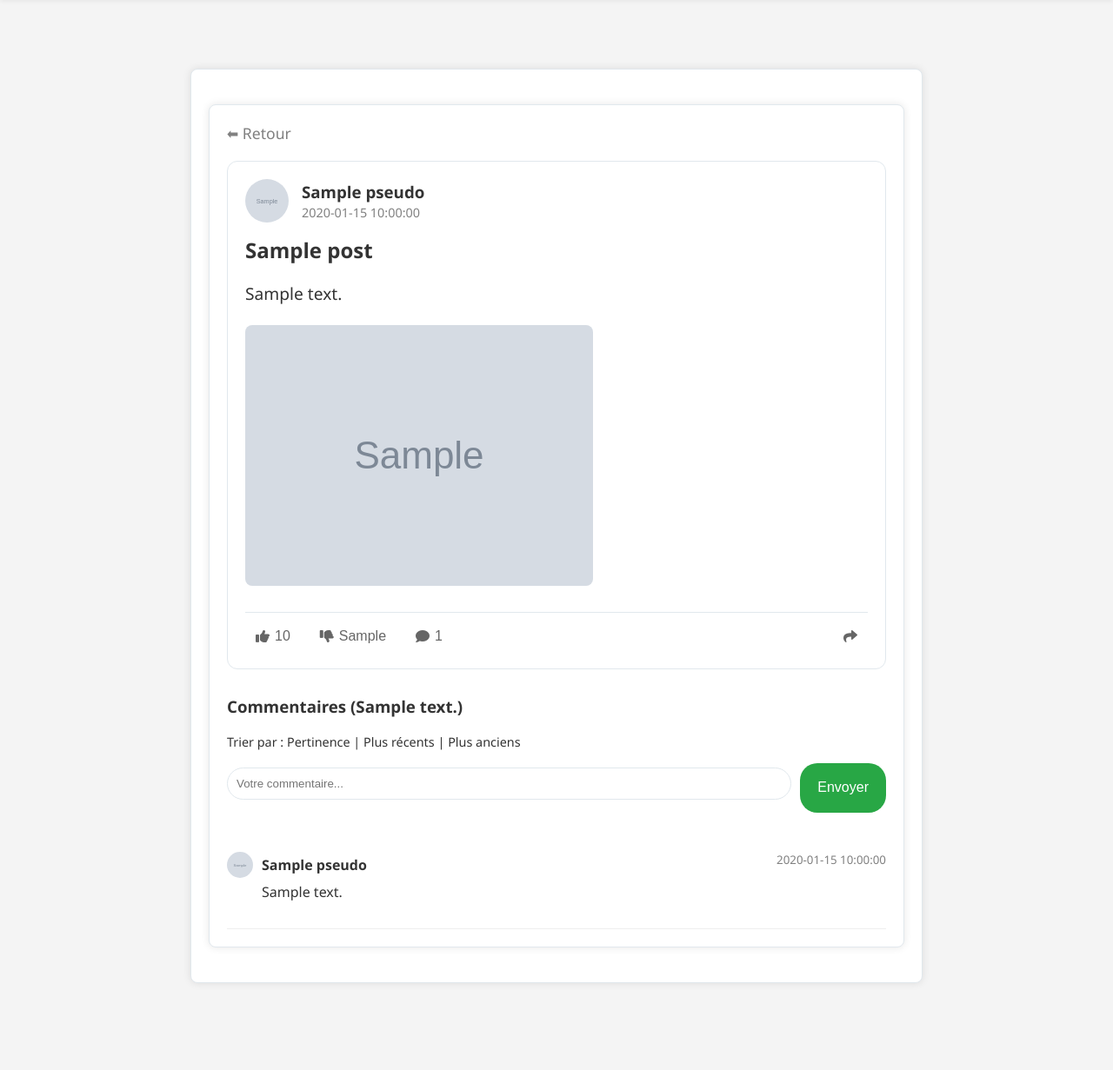
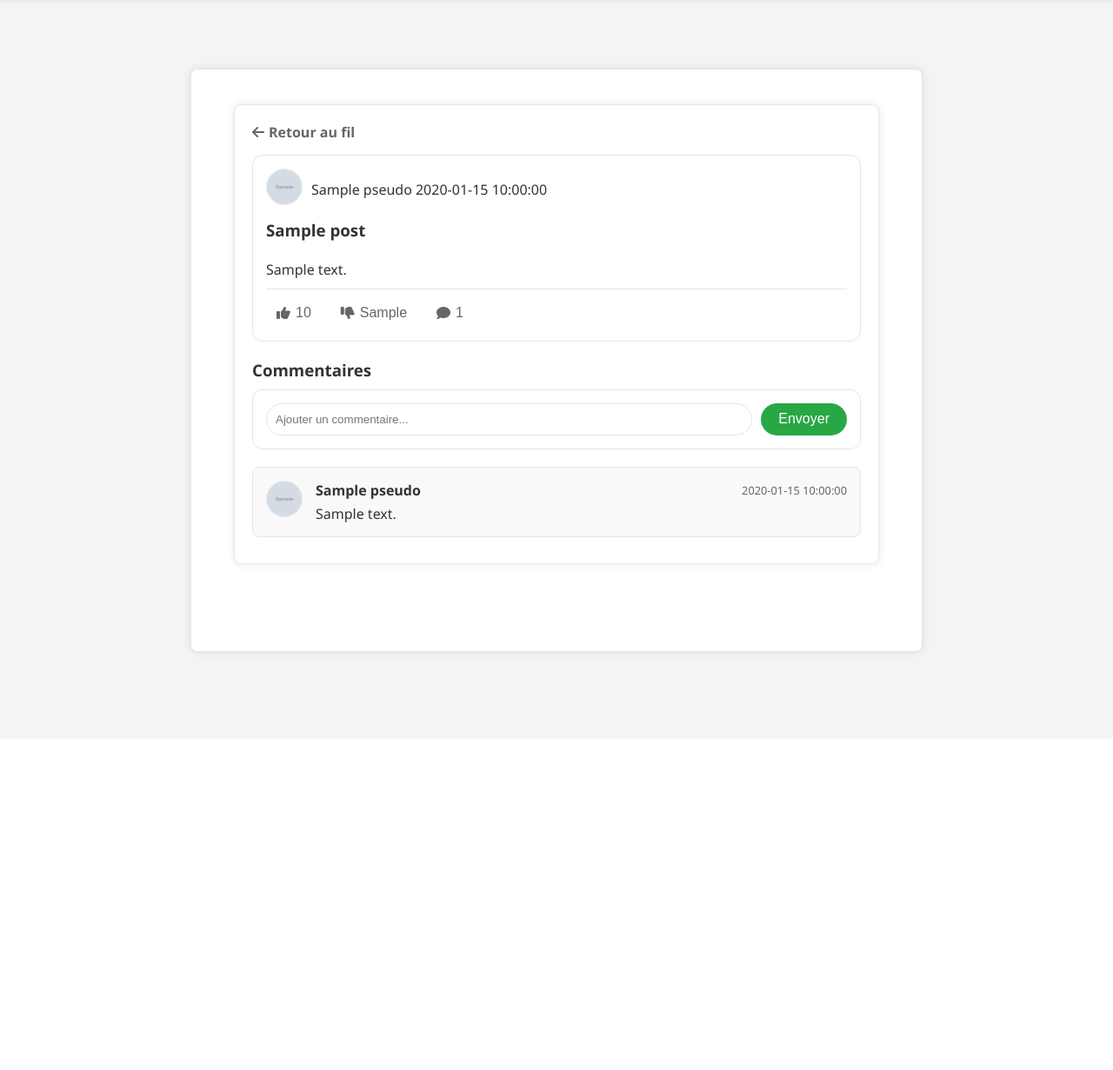
Before and after one commit to Yukina-Shiro/projet_gamehub, a PHP site: template src/views/post_detail.php in a window 1280 px wide. Shown: the part 61-1292 px from the top of the page at 87% size. After the commit the page ends 818 px from the top, so only its background shows below. Run offline with PHP 8.4, Linux system fonts and the light colour scheme; the template is opened without the code that fills it: most values are stand-ins (such as "Sample title", 1, 10 or a date in 2020); grey boxes marked "Sample" are stand-in pictures; data that the repository does not hold is empty.

Commit message:
Commentaire corriger, ajout AJAX, modification BDD

```diff
--- a/src/models/CommentModel.php
+++ b/src/models/CommentModel.php
@@ -1,68 +1,61 @@
 <?php
 require_once 'models/Model.php';
-require_once 'models/NotificationModel.php';
 
 class CommentModel extends Model {
 
-    public function addComment($userId, $postId, $text) {
-        $sql = "INSERT INTO commentaire (id_utilisateur, id_post, commentaire) VALUES (?, ?, ?)";
+    public function getCommentsSorted($postId, $currentUserId, $sort = 'pertinence') {
+        $sql = "SELECT c.*, u.pseudo, u.photo_profil,
+                (SELECT COUNT(*) FROM ami a WHERE
+                    (a.id_utilisateur1 = :me AND a.id_utilisateur2 = c.id_utilisateur)
+                    OR
+                    (a.id_utilisateur1 = c.id_utilisateur AND a.id_utilisateur2 = :me)
+                    AND a.statut = 'valide'
+                ) as is_friend
+                FROM commentaire c
+                JOIN utilisateur u ON c.id_utilisateur = u.id_utilisateur
+                WHERE c.id_post = :postId
+                ORDER BY c.date_com DESC"; // Plus récents en premier
         $stmt = $this->pdo->prepare($sql);
-        $stmt->execute([$userId, $postId, $text]);
-
-        // Notification
-        $stmtPost = $this->pdo->prepare("SELECT id_utilisateur FROM post WHERE id_post = ?");
-        $stmtPost->execute([$postId]);
-        $authorId = $stmtPost->fetchColumn();
-
-        if ($authorId != $userId) {
-            $notif = new NotificationModel($this->pdo);
-            $notif->add($authorId, $userId, 'comment', "a commenté votre post.");
-        }
+        $stmt->execute(['postId' => $postId, 'me' => $currentUserId]);
+        return $stmt->fetchAll();
     }
 
-    // L'ALGORITHME DE TRI INTELLIGENT
-    public function getCommentsSorted($postId, $viewerId, $sortType = 'pertinence') {
-        // On récupère d'abord le vote du visiteur pour savoir ce qu'il préfère
-        $stmtVote = $this->pdo->prepare("SELECT vote FROM vote WHERE id_utilisateur = ? AND id_post = ?");
-        $stmtVote->execute([$viewerId, $postId]);
-        $myVote = $stmtVote->fetchColumn(); // 1, -1 ou false
-
-        // La requête de base récupère le commentaire + infos user + si c'est un ami + le vote de l'auteur du commentaire
-        $sql = "SELECT c.*, u.pseudo, u.photo_profil,
-                (SELECT vote FROM vote WHERE id_utilisateur = c.id_utilisateur AND id_post = c.id_post) as author_vote,
-                (SELECT COUNT(*) FROM ami WHERE (id_utilisateur1 = :me AND id_utilisateur2 = c.id_utilisateur) OR (id_utilisateur1 = c.id_utilisateur AND id_utilisateur2 = :me)) as is_friend
+    // --- NOUVEAU : Récupérer UN SEUL commentaire complet par son ID ---
+    public function getCommentById($commentId) {
+        $sql = "SELECT c.*, u.pseudo, u.photo_profil
                 FROM commentaire c
                 JOIN utilisateur u ON c.id_utilisateur = u.id_utilisateur
-                WHERE c.id_post = :postid ";
+                WHERE c.id_commentaire = ?";
+        $stmt = $this->pdo->prepare($sql);
+        $stmt->execute([$commentId]);
+        return $stmt->fetch();
+    }
 
-        // Gestion des tris
-        if ($sortType === 'recent') {
-            $sql .= "ORDER BY c.date_com DESC";
+    // --- MODIFIÉ : Retourne maintenant l'ID inséré ---
+    public function addComment($userId, $postId, $content, $voteSnapshot = 0) {
+        $sql = "INSERT INTO commentaire (id_utilisateur, id_post, commentaire, vote_at_time, date_com)
+                VALUES (?, ?, ?, ?, NOW())";
+        $stmt = $this->pdo->prepare($sql);
+        $stmt->execute([$userId, $postId, $content, $voteSnapshot]);
+
+        // On récupère l'ID du commentaire qu'on vient de créer
+        $newCommentId = $this->pdo->lastInsertId();
+
+        $this->notifyPostOwner($userId, $postId);
+
+        return $newCommentId; // On retourne cet ID
+    }
+
+    private function notifyPostOwner($senderId, $postId) {
+        $stmt = $this->pdo->prepare("SELECT id_utilisateur FROM post WHERE id_post = ?");
+        $stmt->execute([$postId]);
+        $post = $stmt->fetch();
+        if ($post && $post['id_utilisateur'] != $senderId) {
+            $msg = "a commenté votre publication.";
+            $sqlNotif = "INSERT INTO notification (id_destinataire, id_emetteur, type, message, date_notif) VALUES (?, ?, 'comment', ?, NOW())";
+            $stmtNotif = $this->pdo->prepare($sqlNotif);
+            $stmtNotif->execute([$post['id_utilisateur'], $senderId, $msg]);
         }
-        elseif ($sortType === 'old') {
-            $sql .= "ORDER BY c.date_com ASC";
-        }
-        elseif ($sortType === 'pertinence') {
-            // 1. D'abord les amis (is_friend DESC)
-            // 2. Ensuite ceux qui ont voté comme moi (Si j'ai liké, je veux voir les likers)
-
-            $sql .= "ORDER BY is_friend DESC, ";
-
-            if ($myVote == 1) {
-                // Je like : je veux voir les votes positifs (1) en premier
-                $sql .= "author_vote DESC, c.date_com DESC";
-            } elseif ($myVote == -1) {
-                // Je dislike : je veux voir les votes négatifs (-1) en premier
-                $sql .= "author_vote ASC, c.date_com DESC";
-            } else {
-                // Je suis neutre : tri par date classique
-                $sql .= "c.date_com DESC";
-            }
-        }
-
-        $stmt = $this->pdo->prepare($sql);
-        $stmt->execute([':me' => $viewerId, ':postid' => $postId]);
-        return $stmt->fetchAll();
     }
 }
 
--- a/src/views/post_detail.php
+++ b/src/views/post_detail.php
@@ -1,50 +1,41 @@
-<?php
-require_once 'models/VoteModel.php';
-require_once 'models/CommentModel.php';
-require_once 'models/FriendModel.php';
-global $pdo;
-$voteModel = new VoteModel($pdo);
-$commentModel = new CommentModel($pdo);
-$friendModel = new FriendModel($pdo);
-$myFriends = isset($_SESSION['user_id']) ? $friendModel->getFriendsList($_SESSION['user_id']) : [];
-include 'views/layout/header.php';
+<?php include 'views/layout/header.php'; ?>
 
-// --- LOGIQUE DE RETOUR INTELLIGENT ---
-// Par défaut, on retourne à l'accueil
-$backLink = 'index.php?controller=Home&action=index';
+<div class="container" style="max-width: 700px; margin-bottom: 80px;">
 
-// Si on a un referer (page précédente) et qu'il vient de NOTRE site, on l'utilise
-if (isset($_SERVER['HTTP_REFERER']) && strpos($_SERVER['HTTP_REFERER'], 'index.php') !== false) {
-    // Petit fix : si le referer est la page login ou register, on évite, on retourne à l'accueil
-    if (strpos($_SERVER['HTTP_REFERER'], 'action=login') === false && strpos($_SERVER['HTTP_REFERER'], 'action=register') === false) {
-        $backLink = $_SERVER['HTTP_REFERER'];
-    }
-}
-?>
-
-<div class="container">
-    <a href="<?= htmlspecialchars($backLink) ?>" style="color:gray; text-decoration: none; font-size: 1.1em; display: flex; align-items: center; margin-bottom: 20px;">
-        ⬅ Retour
+    <a href="index.php?controller=Home&action=index" style="display:inline-flex; align-items:center; gap:5px; margin-bottom:15px; color:var(--text-secondary); font-weight:bold; cursor:pointer; text-decoration:none;">
+        <i class="fa-solid fa-arrow-left"></i> Retour au fil
     </a>
 
-    <div style="background: white; border: 1px solid #e1e8ed; border-radius: 12px; padding: 20px;">
-        <div style="display: flex; align-items: center; margin-bottom: 15px;">
-            <img src="<?= !empty($post['photo_profil']) ? 'uploads/'.$post['photo_profil'] : 'https://via.placeholder.com/40' ?>"
-                 style="width: 50px; height: 50px; border-radius: 50%; object-fit: cover; margin-right: 15px;">
-            <div>
-                <h3 style="margin: 0;"><?= htmlspecialchars($post['pseudo']) ?></h3>
-                <span style="color: gray; font-size: 0.9em;"><?= $post['date_creation'] ?></span>
+    <div class="post-card" id="post-<?= $post['id_post'] ?>">
+        <div class="post-header">
+            <a href="index.php?controller=User&action=profile&id=<?= $post['id_utilisateur'] ?>">
+                <img src="<?= !empty($post['photo_profil']) ? 'uploads/'.$post['photo_profil'] : 'https://via.placeholder.com/40' ?>" class="post-avatar">
+            </a>
+            <div class="post-user-info">
+                <a href="index.php?controller=User&action=profile&id=<?= $post['id_utilisateur'] ?>" class="user-name">
+                    <?= htmlspecialchars($post['pseudo']) ?>
+                </a>
+                <span class="post-meta"><?= $post['date_creation'] ?></span>
             </div>
         </div>
 
-        <h2 style="margin: 0 0 10px 0;"><?= htmlspecialchars($post['titre']) ?></h2>
-        <p style="font-size: 1.2em; line-height: 1.6; margin-bottom: 20px;"><?= nl2br(htmlspecialchars($post['description'])) ?></p>
+        <div class="post-content">
+            <h3 style="margin-top:0; color:var(--text-color);"><?= htmlspecialchars($post['titre']) ?></h3>
+            <div style="color:var(--text-color); line-height:1.5;">
+                <?= nl2br(htmlspecialchars($post['description'])) ?>
+            </div>
+        </div>
 
-        <?php if (!empty($post['photo'])): ?>
-            <img src="uploads/<?= htmlspecialchars($post['photo']) ?>" style="max-width:100%; border-radius: 8px; margin-bottom: 20px;">
+        <?php
+            $imagePath = 'uploads/' . $post['photo'];
+            if (!empty($post['photo']) && file_exists($imagePath)):
+        ?>
+            <div class="post-image-container">
+                <img src="<?= htmlspecialchars($imagePath) ?>" class="post-img-full">
+            </div>
         <?php endif; ?>
 
-        <div class="post-actions">
+        <div class="post-actions" style="border-top: 1px solid var(--border-color); padding-top: 10px; margin-top: 10px;">
             <div class="post-actions-left">
                 <button class="action-btn btn-like <?= $myVote == 1 ? 'active' : '' ?>" onclick="voteAjax(<?= $post['id_post'] ?>, 1)">
                     <i class="fa-solid fa-thumbs-up"></i> <span class="count-like-<?= $post['id_post'] ?>"><?= $stats['nb_likes'] ?></span>
@@ -52,59 +43,128 @@ if (isset($_SERVER['HTTP_REFERER']) && strpos($_SERVER['HTTP_REFERER'], 'index.p
                 <button class="action-btn btn-dislike <?= $myVote == -1 ? 'active' : '' ?>" onclick="voteAjax(<?= $post['id_post'] ?>, -1)">
                     <i class="fa-solid fa-thumbs-down"></i> <span class="count-dislike-<?= $post['id_post'] ?>"><?= $stats['nb_dislikes'] ?></span>
                 </button>
-                            <button class="action-btn btn-comment" onclick="toggleComments(<?= $post['id_post'] ?>)">
-                                <i class="fa-solid fa-comment"></i> <span><?= count($comments) ?></span>
+                <button class="action-btn btn-comment" style="cursor:default;">
+                    <i class="fa-solid fa-comment"></i> <span id="global-comment-count"><?= count($comments) ?></span>
                 </button>
-                        </div>
-                        <div class="post-actions-right">
-                            <button class="action-btn btn-share" onclick="openShareModal(<?= $post['id_post'] ?>)"><i class="fa-solid fa-share"></i></button>
             </div>
         </div>
     </div>
 
-    <div style="margin-top: 30px;">
-        <h3>Commentaires (<?= $stats['nb_comments'] ?>)</h3>
+    <h3 style="margin: 20px 0 10px 0;">Commentaires</h3>
 
-        <div style="margin-bottom: 15px; font-size: 0.9em;">
-            Trier par :
-            <a href="index.php?controller=Post&action=show&id=<?= $post['id_post'] ?>&sort=pertinence" style="font-weight: <?= $currentSort=='pertinence'?'bold':'normal' ?>">Pertinence</a> |
-            <a href="index.php?controller=Post&action=show&id=<?= $post['id_post'] ?>&sort=recent" style="font-weight: <?= $currentSort=='recent'?'bold':'normal' ?>">Plus récents</a> |
-            <a href="index.php?controller=Post&action=show&id=<?= $post['id_post'] ?>&sort=old" style="font-weight: <?= $currentSort=='old'?'bold':'normal' ?>">Plus anciens</a>
+    <div class="post-card" style="padding: 15px;">
+        <form id="comment-form" style="display:flex; gap:10px; margin:0;">
+            <input type="hidden" id="post_id" value="<?= $post['id_post'] ?>">
+            <input type="text" id="comment_input" placeholder="Ajouter un commentaire..." required style="margin:0; flex:1; border-radius: 20px;">
+            <button type="submit" id="submit-comment-btn" style="width: auto; border-radius: 20px; padding: 0 20px;">Envoyer</button>
+        </form>
     </div>
 
-        <form method="post" style="margin-bottom: 30px; display:flex; gap:10px;">
-            <input type="text" name="commentaire" placeholder="Votre commentaire..." required style="border-radius: 20px;">
-            <button type="submit" style="width:auto; padding: 10px 20px; border-radius: 20px;">Envoyer</button>
-        </form>
-
-        <?php if (empty($comments)): ?>
-            <p style="color:gray;">Aucun commentaire.</p>
+    <div class="comments-list-wrapper" id="comments-container">
+        <?php if(empty($comments)): ?>
+            <p id="no-comment-msg" style="text-align:center; color:var(--text-secondary); margin-top:20px;">Soyez le premier à commenter !</p>
         <?php else: ?>
             <?php foreach($comments as $com): ?>
-                <div style="border-bottom: 1px solid #eee; padding: 15px 0; <?= $com['is_friend'] ? 'background:#f9fff9; padding:15px; border-radius:8px;' : '' ?>">
-                    <div style="display: flex; justify-content: space-between;">
-                        <div style="display: flex; align-items: center;">
-                            <img src="<?= !empty($com['photo_profil']) ? 'uploads/'.$com['photo_profil'] : 'https://via.placeholder.com/30' ?>"
-                                 style="width: 30px; height: 30px; border-radius: 50%; margin-right: 10px;">
+
+                <div class="generic-item" style="align-items: flex-start; margin-bottom: 10px; cursor: default;">
+                    <a href="index.php?controller=User&action=profile&id=<?= $com['id_utilisateur'] ?>">
+                        <img src="<?= !empty($com['photo_profil']) ? 'uploads/'.$com['photo_profil'] : 'https://via.placeholder.com/40' ?>"
+                             style="width: 40px; height: 40px; border-radius: 50%; object-fit: cover; margin-right: 15px; border: 1px solid var(--border-color);">
+                    </a>
+                    <div style="flex:1;">
+                        <div style="display:flex; justify-content:space-between; align-items: center;">
+                            <div>
                                 <strong><?= htmlspecialchars($com['pseudo']) ?></strong>
 
-                            <?php if ($com['is_friend']): ?>
-                                <span style="background: #28a745; color: white; font-size: 0.7em; padding: 2px 5px; border-radius: 4px; margin-left: 5px;">Ami</span>
+                                <?php if(isset($com['vote_at_time']) && $com['vote_at_time'] != 0): ?>
+                                    <?php if($com['vote_at_time'] == 1): ?>
+                                        <span style="color: var(--success); font-size: 0.8em; margin-left: 5px; background: rgba(40, 167, 69, 0.1); padding: 2px 6px; border-radius: 4px;">
+                                            <i class="fa-solid fa-thumbs-up"></i> A aimé
+                                        </span>
+                                    <?php elseif($com['vote_at_time'] == -1): ?>
+                                        <span style="color: var(--danger); font-size: 0.8em; margin-left: 5px; background: rgba(220, 53, 69, 0.1); padding: 2px 6px; border-radius: 4px;">
+                                            <i class="fa-solid fa-thumbs-down"></i> N'a pas aimé
+                                        </span>
                                     <?php endif; ?>
-
-                            <?php if ($com['author_vote'] == 1): ?>
-                                <span style="color: #28a745; font-size: 0.8em; margin-left: 10px;">(👍)</span>
-                            <?php elseif ($com['author_vote'] == -1): ?>
-                                <span style="color: #dc3545; font-size: 0.8em; margin-left: 10px;">(👎)</span>
                                 <?php endif; ?>
                             </div>
-                        <small style="color:gray;"><?= $com['date_com'] ?></small>
+                            <small style="color:var(--text-secondary); font-size:0.8em;"><?= $com['date_com'] ?></small>
                         </div>
-                    <p style="margin-top: 5px; padding-left: 40px;"><?= nl2br(htmlspecialchars($com['commentaire'])) ?></p>
+                        <p style="margin: 5px 0 0 0; line-height: 1.4; color:var(--text-color);">
+                            <?= nl2br(htmlspecialchars($com['commentaire'])) ?>
+                        </p>
+                    </div>
+
                 </div>
                 <?php endforeach; ?>
         <?php endif; ?>
     </div>
 </div>
 
+<script>
+    document.getElementById('comment-form').addEventListener('submit', function(e) {
+        e.preventDefault();
+        const input = document.getElementById('comment_input');
+        const postId = document.getElementById('post_id').value;
+        const content = input.value.trim();
+        const submitBtn = document.getElementById('submit-comment-btn');
+
+        if(content === '') return;
+
+        submitBtn.disabled = true;
+        submitBtn.innerText = '...';
+
+        const fd = new FormData();
+        fd.append('post_id', postId);
+        fd.append('commentaire', content);
+
+        fetch('index.php?controller=Post&action=addCommentAjax', { method: 'POST', body: fd })
+        .then(response => response.json())
+        .then(data => {
+            submitBtn.disabled = false;
+            submitBtn.innerText = 'Envoyer';
+
+            if(data.success) {
+                input.value = '';
+                const noComMsg = document.getElementById('no-comment-msg');
+                if(noComMsg) noComMsg.remove();
+
+                const container = document.getElementById('comments-container');
+                container.insertAdjacentHTML('afterbegin', data.html); // On injecte le HTML reçu
+
+                // Petit effet d'apparition
+                const newCom = container.firstChild;
+                // Si newCom est un noeud texte (espace), on prend le suivant
+                const el = (newCom.nodeType === 1) ? newCom : newCom.nextSibling;
+                if(el) {
+                    el.style.opacity = '0';
+                    el.style.transition = 'opacity 0.5s';
+                    setTimeout(() => { el.style.opacity = '1'; }, 10);
+                }
+
+                const countSpan = document.getElementById('global-comment-count');
+                countSpan.innerText = parseInt(countSpan.innerText) + 1;
+            } else {
+                alert("Erreur : " + data.message);
+            }
+        });
+    });
+
+    function voteAjax(postId, value) {
+        const fd = new FormData(); fd.append('id', postId); fd.append('value', value);
+        fetch('index.php?controller=Post&action=voteAjax', { method: 'POST', body: fd })
+        .then(r => r.json()).then(d => {
+            if(d.success) {
+                document.querySelector(`.count-like-${postId}`).innerText = d.likes;
+                document.querySelector(`.count-dislike-${postId}`).innerText = d.dislikes;
+                const bl = document.querySelector(`#post-${postId} .btn-like`);
+                const bd = document.querySelector(`#post-${postId} .btn-dislike`);
+                bl.classList.remove('active'); bd.classList.remove('active');
+                if (d.userVote === 1) bl.classList.add('active');
+                if (d.userVote === -1) bd.classList.add('active');
+            }
+        });
+    }
+</script>
+
 <?php include 'views/layout/footer.php'; ?>
```
Also changed, not shown: src/controllers/PostController.php (+92 -85 lines), src/views/components/feed_content.php (+3 -20 lines), src/views/components/single_comment.php (added, +33 -0 lines). Lines whose indentation alone changed are shown as unchanged.
